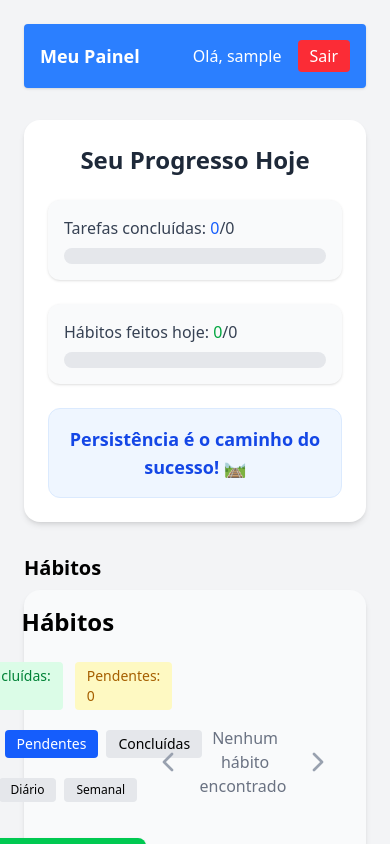
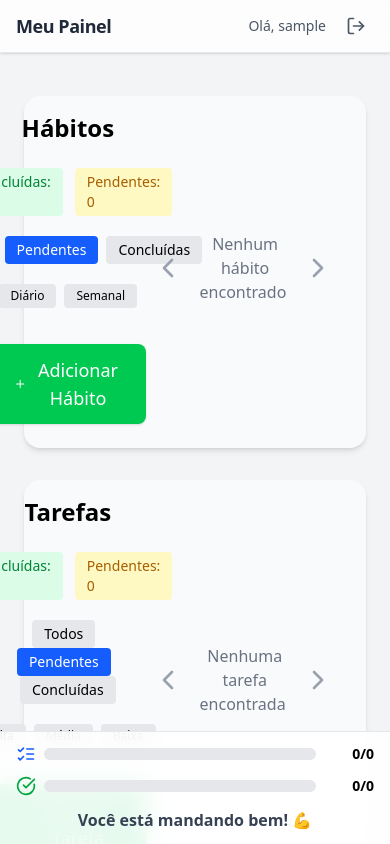
Before and after one commit to claudiojvargas/painel-de-autoatendimento, a React (Vite) app: page / in a window 390 px wide. Both pictures are taken after typing "Sample" into the empty fields and a click on the button "Entrar". Shown: the top 844 px of the page. Built offline with nearby package versions, Linux system fonts and the light colour scheme.

Commit message:
04: adicionando layot novo com responsividade

```diff
--- a/src/components/Dashboard.jsx
+++ b/src/components/Dashboard.jsx
@@ -1,67 +1,103 @@
-import { format } from 'date-fns';
+import { useState, useEffect } from "react";
+import { format } from "date-fns";
+import { CheckCircle, ListChecks } from "lucide-react";
 
-const Dashboard = ({ tasks, habits }) => {
-  const today = format(new Date(), 'yyyy-MM-dd');
+const Dashboard = ({ tasks = [], habits = [] }) => {
+  const today = format(new Date(), "yyyy-MM-dd");
 
-  // Progresso de tarefas
   const totalTasks = tasks.length;
   const completedTasks = tasks.filter((t) => t.completed).length;
-  const taskProgress = totalTasks === 0 ? 0 : Math.round((completedTasks / totalTasks) * 100);
+  const taskProgress =
+    totalTasks === 0 ? 0 : Math.round((completedTasks / totalTasks) * 100);
 
-  // Progresso de hábitos
   const totalHabits = habits.length;
-  const habitsDoneToday = habits.filter((h) => h.history.includes(today)).length;
-  const habitProgress = totalHabits === 0 ? 0 : Math.round((habitsDoneToday / totalHabits) * 100);
+  const habitsDoneToday = habits.filter((h) =>
+    h.history.includes(today)
+  ).length;
+  const habitProgress =
+    totalHabits === 0
+      ? 0
+      : Math.round((habitsDoneToday / totalHabits) * 100);
 
-  // Mensagens motivacionais
+  const getProgressColor = (value) => {
+    if (value < 30) return "linear-gradient(to right, #ef4444, #f87171)";
+    if (value < 70) return "linear-gradient(to right, #f59e0b, #fbbf24)";
+    return "linear-gradient(to right, #22c55e, #4ade80)";
+  };
+
   const messages = [
-    'Você está mandando bem! 💪',
-    'Continue assim, um passo de cada vez! 🚀',
-    'Grandes mudanças começam com pequenas ações. 🌱',
-    'Persistência é o caminho do sucesso! 🛤️',
-    'Seu progresso é incrível! ✨'
+    "Você está mandando bem! 💪",
+    "Continue assim! 🚀",
+    "Pequenas ações, grandes mudanças 🌱",
+    "Persistência é sucesso 🛤️",
+    "Seu progresso é incrível ✨",
   ];
-  const randomMessage = messages[Math.floor(Math.random() * messages.length)];
+
+  const [messageIndex, setMessageIndex] = useState(0);
+  const [fade, setFade] = useState(true);
+
+  useEffect(() => {
+    const interval = setInterval(() => {
+      setFade(false);
+      setTimeout(() => {
+        setMessageIndex((prev) => (prev + 1) % messages.length);
+        setFade(true);
+      }, 300); // tempo do fade-out
+    }, 30000); // troca a cada 30 segundos
+
+    return () => clearInterval(interval);
+  }, []);
 
   return (
-    <div className="bg-white rounded-2xl shadow-md p-6 space-y-6">
-      <h2 className="text-2xl font-bold text-gray-800 text-center">
-        Seu Progresso Hoje
-      </h2>
+    <div className="fixed bottom-0 left-0 right-0 backdrop-blur-md bg-white/90 border-t border-gray-200 shadow-lg z-50">
+      <div className="flex flex-col md:flex-row items-center md:justify-between px-4 py-3 gap-3 text-sm md:text-base">
 
-      <div className="grid grid-cols-1 md:grid-cols-2 gap-6">
         {/* Tarefas */}
-        <div className="bg-gray-50 rounded-xl p-4 shadow-sm">
-          <p className="text-gray-700 font-medium mb-2">
-            Tarefas concluídas:{" "}
-            <span className="text-blue-600">{completedTasks}</span>/{totalTasks}
-          </p>
-          <div className="w-full bg-gray-200 rounded-full h-4 overflow-hidden">
+        <div className="flex items-center gap-2 w-full md:w-1/3">
+          <ListChecks className="text-blue-600 w-5 h-5 flex-shrink-0" />
+          <div className="flex-1">
+            <div className="w-full bg-gray-200 rounded-full h-3">
               <div
-              className="bg-blue-500 h-4 rounded-full transition-all duration-500 ease-in-out"
-              style={{ width: `${taskProgress}%` }}
+                className="h-3 rounded-full transition-all"
+                style={{
+                  width: `${taskProgress}%`,
+                  background: getProgressColor(taskProgress),
+                }}
               ></div>
             </div>
           </div>
+          <span className="min-w-[50px] text-right font-semibold">
+            {completedTasks}/{totalTasks}
+          </span>
+        </div>
 
         {/* Hábitos */}
-        <div className="bg-gray-50 rounded-xl p-4 shadow-sm">
-          <p className="text-gray-700 font-medium mb-2">
-            Hábitos feitos hoje:{" "}
-            <span className="text-green-600">{habitsDoneToday}</span>/{totalHabits}
-          </p>
-          <div className="w-full bg-gray-200 rounded-full h-4 overflow-hidden">
+        <div className="flex items-center gap-2 w-full md:w-1/3">
+          <CheckCircle className="text-green-600 w-5 h-5 flex-shrink-0" />
+          <div className="flex-1">
+            <div className="w-full bg-gray-200 rounded-full h-3">
               <div
-              className="bg-green-500 h-4 rounded-full transition-all duration-500 ease-in-out"
-              style={{ width: `${habitProgress}%` }}
+                className="h-3 rounded-full transition-all"
+                style={{
+                  width: `${habitProgress}%`,
+                  background: getProgressColor(habitProgress),
+                }}
               ></div>
             </div>
           </div>
+          <span className="min-w-[50px] text-right font-semibold">
+            {habitsDoneToday}/{totalHabits}
+          </span>
         </div>
 
         {/* Mensagem motivacional */}
-      <div className="text-center bg-blue-50 border border-blue-100 rounded-xl p-4">
-        <p className="text-blue-700 font-semibold text-lg">{randomMessage}</p>
+        <div
+          className={`text-gray-700 font-semibold text-center md:text-right text-base md:text-lg truncate w-full md:w-1/3 transition-opacity duration-300 ${
+            fade ? "opacity-100" : "opacity-0"
+          }`}
+        >
+          {messages[messageIndex]}
+        </div>
       </div>
     </div>
   );
--- a/src/components/Header.jsx
+++ b/src/components/Header.jsx
@@ -1,19 +1,22 @@
 import { useAuth } from "../context/AuthContext";
+import { LogOut } from "lucide-react";
 
 const Header = () => {
   const { user, logout } = useAuth();
 
   return (
-    <header className="flex justify-between items-center bg-blue-500 text-white rounded p-4 shadow">
-      <h1 className="text-lg font-bold">Meu Painel</h1>
+    <header className="fixed top-0 left-0 w-full backdrop-blur-md bg-white/80 border-b border-gray-200 text-gray-800 px-4 py-2 flex justify-between items-center shadow-sm z-50">
+      <h1 className="text-lg font-semibold tracking-tight">Meu Painel</h1>
+
       {user && (
-        <div className="flex items-center gap-4">
-          <span className="font-medium">Olá, {user}</span>
+        <div className="flex items-center gap-3">
+          <span className="text-sm text-gray-600">Olá, {user}</span>
           <button
             onClick={logout}
-            className="bg-red-500 px-3 py-1 rounded hover:bg-red-600 transition"
+            className="p-2 rounded hover:bg-gray-100 transition"
+            title="Sair"
           >
-            Sair
+            <LogOut className="w-5 h-5 text-gray-600" />
           </button>
         </div>
       )}
--- a/src/pages/Home.jsx
+++ b/src/pages/Home.jsx
@@ -1,28 +1,24 @@
 import TaskList from '../components/TaskList';
 import HabitList from '../components/HabitList';
 import Dashboard from '../components/Dashboard';
-import { getUser } from '../services/storageService';
 import Header from '../components/Header';
 
 const Home = ({ tasks, setTasks, habits, setHabits }) => {
-  const name = getUser();
 
   return (
-    <div className="min-h-screen bg-gray-100 p-6 space-y-8">
+    <div className="min-h-screen bg-gray-100 p-6 pt-0 space-y-8">
       <Header />
 
-      <Dashboard tasks={tasks} habits={habits} />
-
-      <div className="grid md:grid-cols-1 gap-8">
+      <div className="grid md:grid-cols-1 gap-8 mt-24">
         <div>
-          <h2 className="text-xl font-semibold mb-2">Hábitos</h2>
           <HabitList habits={habits} setHabits={setHabits} />
         </div>
         <div>
-          <h2 className="text-xl font-semibold mb-2">Tarefas</h2>
           <TaskList tasks={tasks} setTasks={setTasks} />
         </div>
       </div>
+
+      <Dashboard tasks={tasks} habits={habits} />
     </div>
   );
 };
```
Lines whose indentation alone changed are shown as unchanged.
